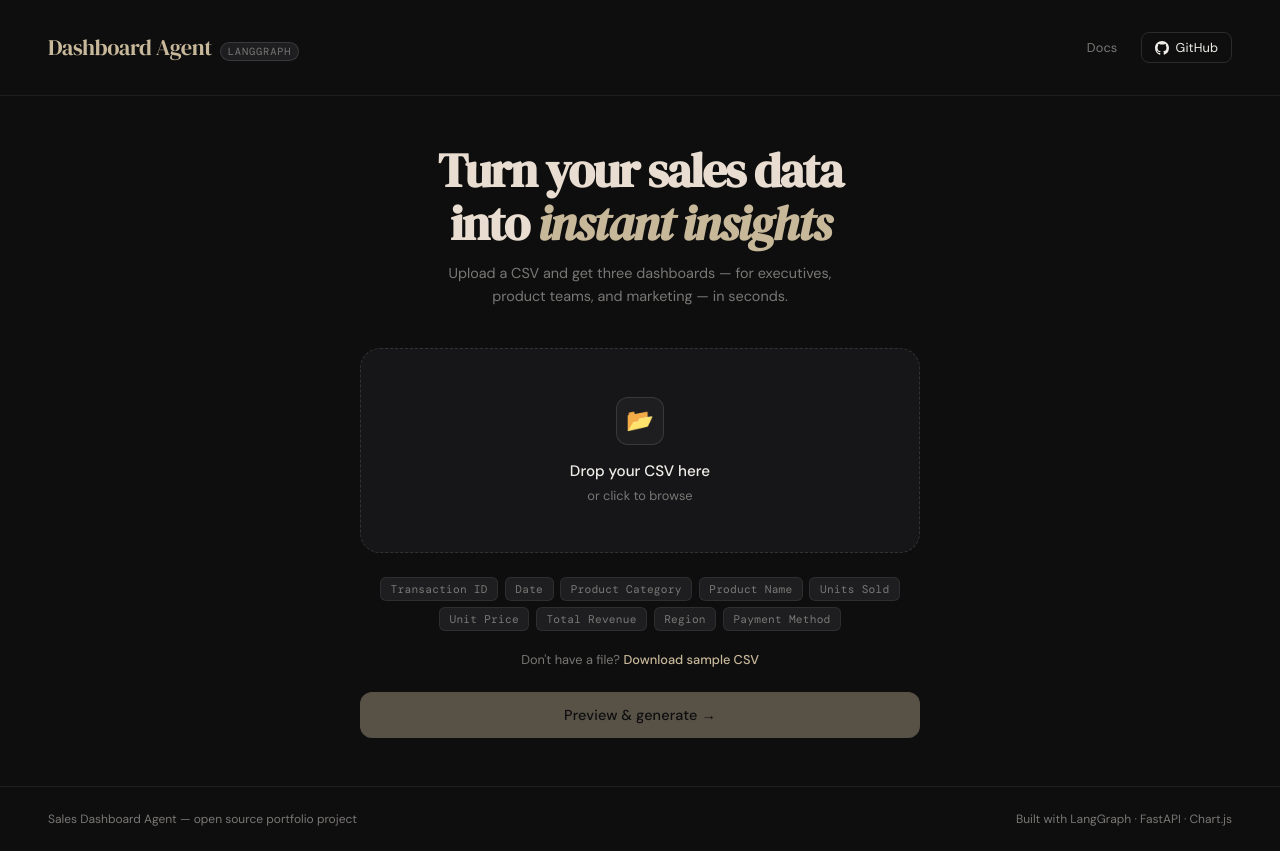
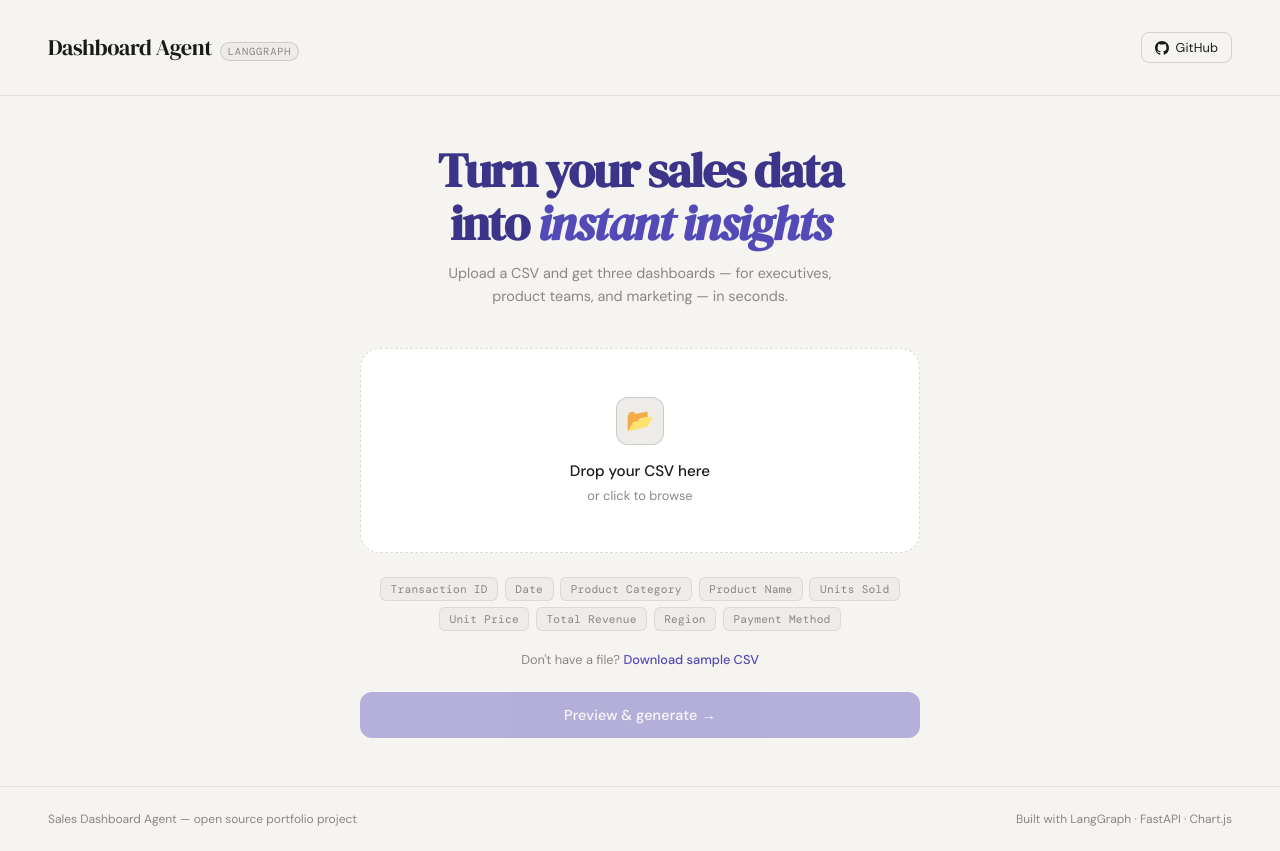
Before and after one commit to oksanaykh/agent-sales-dashboards, a Python web app: template templates/index.html in a window 1280 px wide. Run offline with Jinja, Linux system fonts and the light colour scheme; the template is opened without the code that fills it, so the values that code supplies are empty.

Commit message:
Light theme

```diff
--- a/templates/index.html
+++ b/templates/index.html
@@ -12,20 +12,20 @@
   *, *::before, *::after { box-sizing: border-box; margin: 0; padding: 0; }
 
   :root {
-    --bg:        #0e0e0f;
-    --bg2:       #161618;
-    --bg3:       #1e1e21;
-    --border:    rgba(255,255,255,0.07);
-    --border2:   rgba(255,255,255,0.12);
-    --text:      #f0ede8;
-    --muted:     #7a7875;
-    --accent:    #c8b89a;
-    --accent2:   #e8ddd0;
-    --purple:    #7f77dd;
-    --teal:      #1d9e75;
-    --coral:     #d85a30;
-    --success:   #2dc98a;
-    --error:     #e05050;
+    --bg:        #f5f4f1;
+    --bg2:       #ffffff;
+    --bg3:       #eeece8;
+    --border:    rgba(0,0,0,0.08);
+    --border2:   rgba(0,0,0,0.14);
+    --text:      #1a1a18;
+    --muted:     #8a8780;
+    --accent:    #534AB7;
+    --accent2:   #3C3489;
+    --purple:    #534AB7;
+    --teal:      #0F6E56;
+    --coral:     #993C1D;
+    --success:   #0F6E56;
+    --error:     #c0392b;
     --radius:    12px;
     --radius-lg: 20px;
   }
@@ -61,7 +61,7 @@
   .logo-mark {
     font-family: 'DM Serif Display', serif;
     font-size: 1.4rem;
-    color: var(--accent);
+    color: var(--text);
     letter-spacing: -.02em;
   }
   .logo-tag {
@@ -74,6 +74,7 @@
     border: 1px solid var(--border2);
     padding: 2px 7px;
     border-radius: 20px;
+    color: var(--muted);
   }
   .header-links {
     display: flex;
@@ -233,7 +234,7 @@
     margin-top: 1.5rem;
     padding: .9rem;
     background: var(--accent);
-    color: #0e0e0f;
+    color: #ffffff;
     border: none;
     border-radius: var(--radius);
     font-family: 'DM Sans', sans-serif;
@@ -443,7 +444,6 @@
       <span class="logo-tag">LangGraph</span>
     </div>
     <nav class="header-links">
-      <a href="#" class="hide-mobile">Docs</a>
       <a href="https://github.com" target="_blank" class="gh-link">
         <svg width="14" height="14" viewBox="0 0 16 16" fill="currentColor"><path d="M8 0C3.58 0 0 3.58 0 8c0 3.54 2.29 6.53 5.47 7.59.4.07.55-.17.55-.38 0-.19-.01-.82-.01-1.49-2.01.37-2.53-.49-2.69-.94-.09-.23-.48-.94-.82-1.13-.28-.15-.68-.52-.01-.53.63-.01 1.08.58 1.23.82.72 1.21 1.87.87 2.33.66.07-.52.28-.87.51-1.07-1.78-.2-3.64-.89-3.64-3.95 0-.87.31-1.59.82-2.15-.08-.2-.36-1.02.08-2.12 0 0 .67-.21 2.2.82.64-.18 1.32-.27 2-.27.68 0 1.36.09 2 .27 1.53-1.04 2.2-.82 2.2-.82.44 1.1.16 1.92.08 2.12.51.56.82 1.27.82 2.15 0 3.07-1.87 3.75-3.65 3.95.29.25.54.73.54 1.48 0 1.07-.01 1.93-.01 2.2 0 .21.15.46.55.38A8.013 8.013 0 0016 8c0-4.42-3.58-8-8-8z"/></svg>
         GitHub
```
Also changed, not shown: other parts of templates/index.html (+12 -12 lines).
